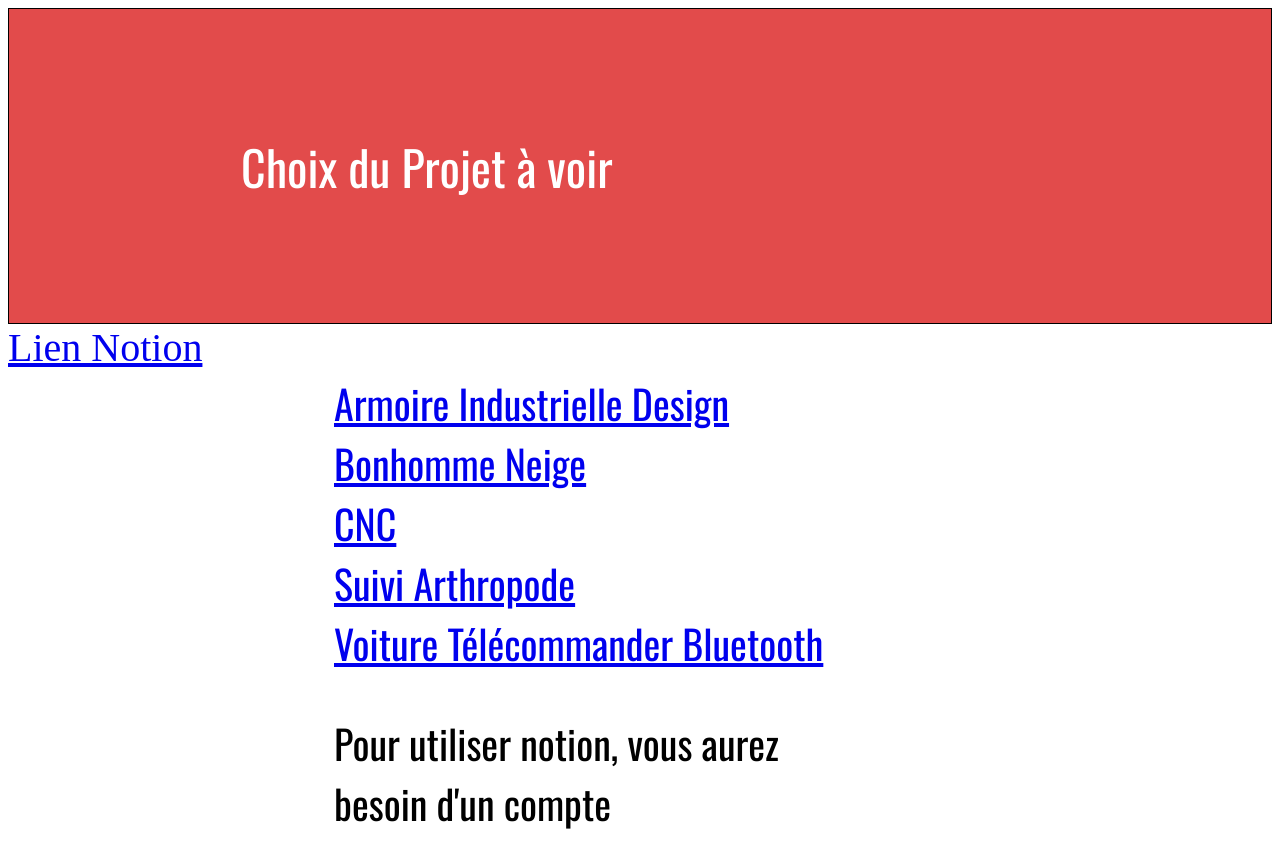
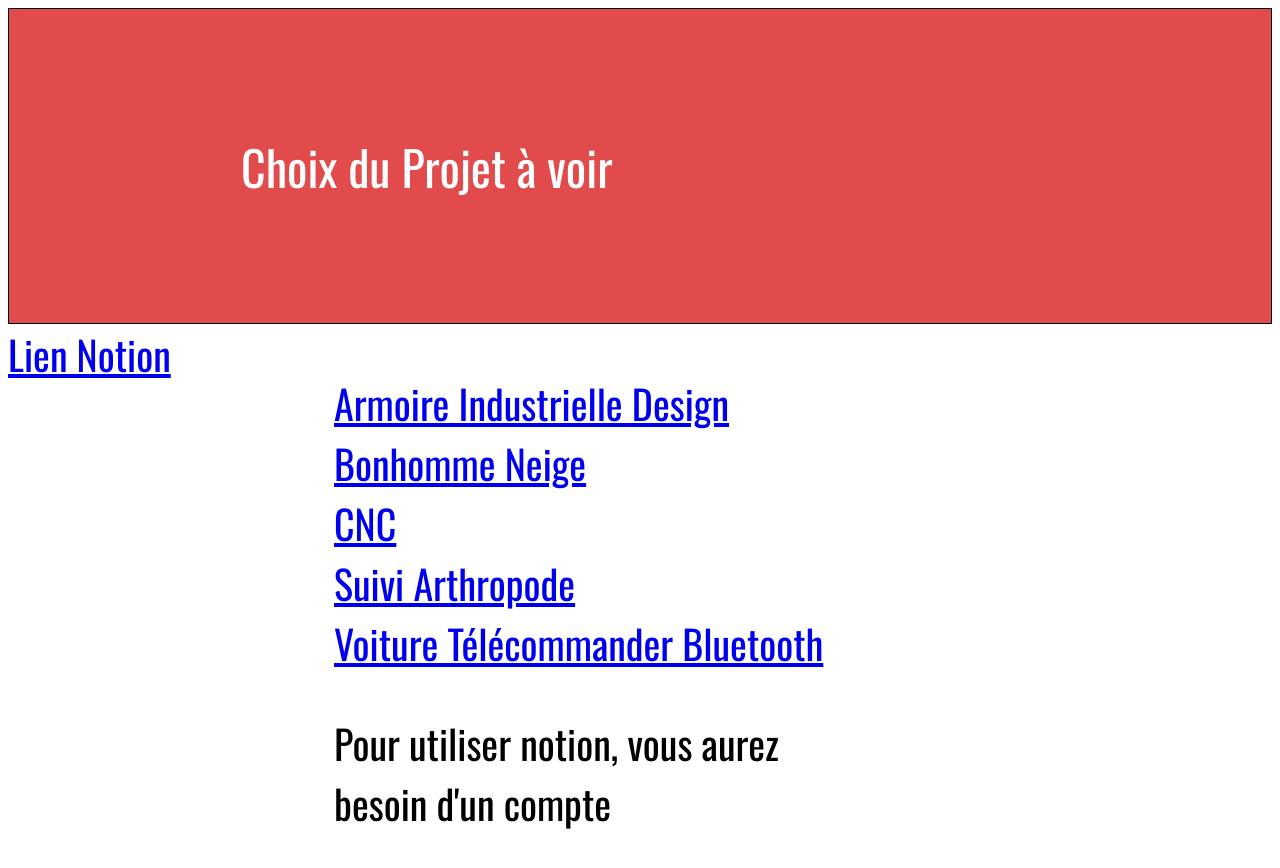
Before and after one commit to armafall2/portfolio_Mathis_Lurin, a plain HTML site: page page/Redirection.html in a window 1280 px wide. Drawn offline with nearby package versions, Linux system fonts and the light colour scheme; files that its build step writes are made by us from their sources.

Commit message:
Changement Police Lien Notion

```diff
--- a/page/Redirection.html
+++ b/page/Redirection.html
@@ -21,7 +21,7 @@
             <p class="warning"> Pour utiliser notion, vous aurez besoin d'un compte</p><br>
         </span>
 
-            <a href="https://rain-bow-c41.notion.site/Portfolio-30c7f2115eae422e8c5fa8c7acaa1001" style="font-size:40px;">Lien Notion</a><br>
+            <a href="https://rain-bow-c41.notion.site/Portfolio-30c7f2115eae422e8c5fa8c7acaa1001" style="font-family:Oswald; font-size:40px;">Lien Notion</a><br>
 
 </div>
 </body>
```
